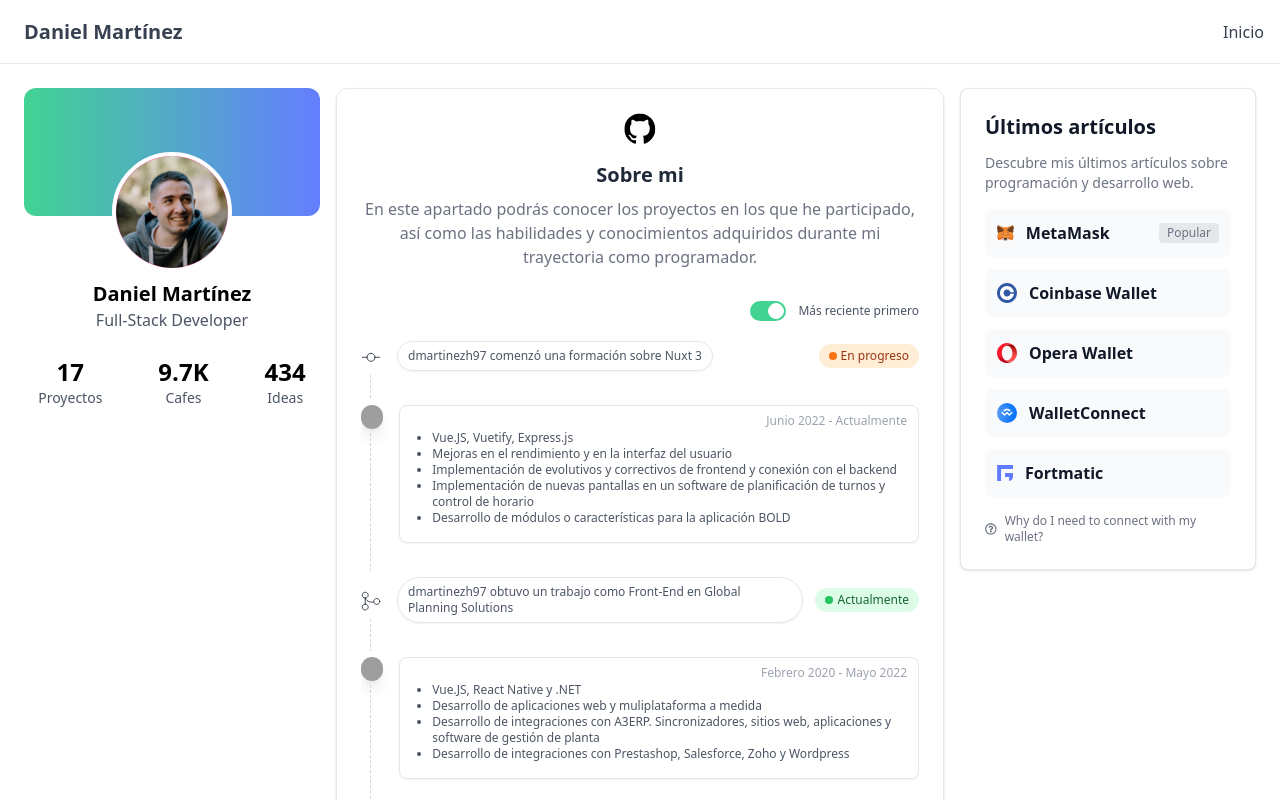
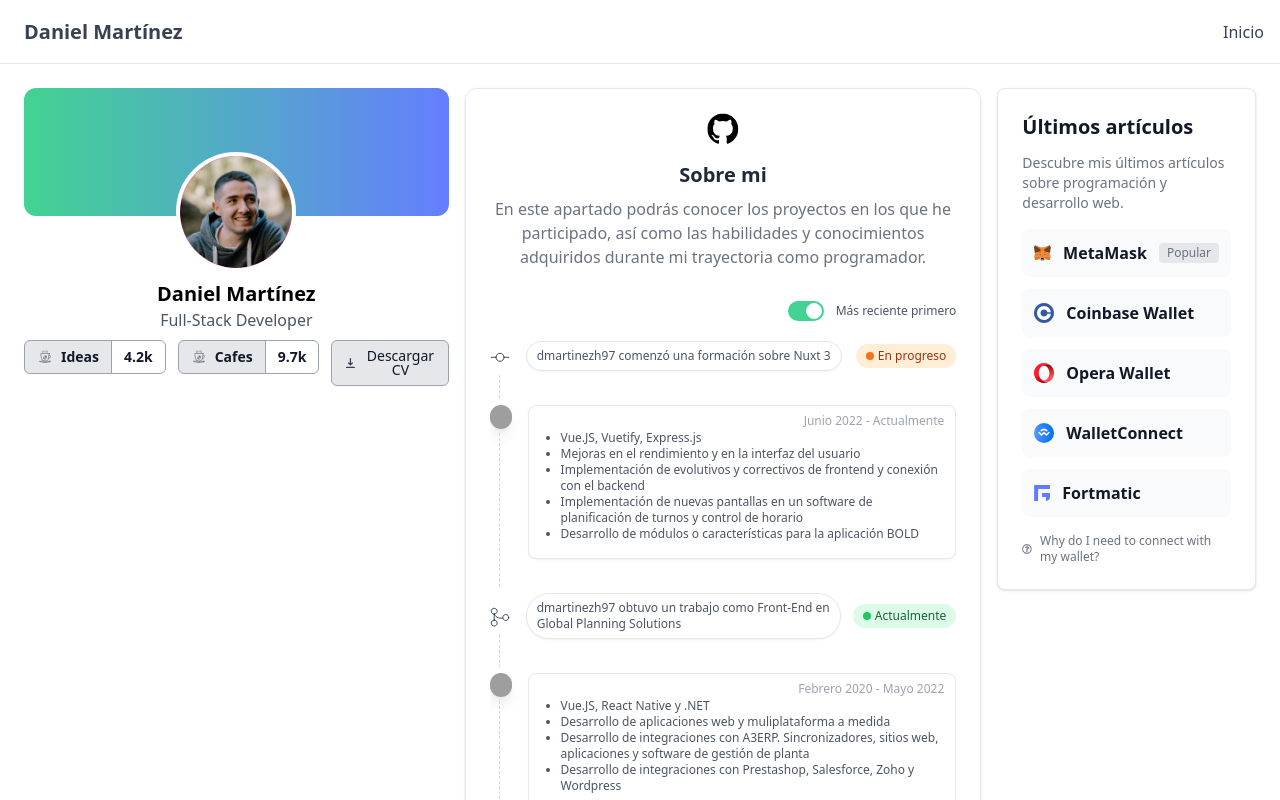
Before and after one commit to dmartinezh97/portafolio, a Nuxt app: page / in a window 1280 px wide. Shown: the top 800 px of the page. Built offline with nearby package versions, Linux system fonts and the light colour scheme; grey boxes are pictures that could not be loaded.

Commit message:
Añadir github buttons

```diff
--- a/components/Informacion.vue
+++ b/components/Informacion.vue
@@ -1,5 +1,5 @@
 <template>
-    <div>
+    <div class="grid gap-y-2">
         <CardsMiPerfil></CardsMiPerfil>
     </div>
 </template>
--- /dev/null
+++ b/components/cards/MiGithubButtons.vue
@@ -0,0 +1,56 @@
+<template>
+    <ul class="flex flex-col items-start space-y-4 md:flex-row md:space-y-0 md:space-x-3">
+        <li class="flex text-sm leading-none text-gray-900">
+            <button
+                class="flex items-center px-3 py-2 space-x-2 bg-gray-200 border border-gray-400 rounded-l-md hover:bg-gray-300 focus:bg-gray-300 focus:outline-none">
+
+                <svg viewBox="0 0 64 64" xmlns="http://www.w3.org/2000/svg" class="w-4 h-4 text-gray-700"
+                    xml:space="preserve"
+                    style="fill-rule:evenodd;clip-rule:evenodd;stroke-linecap:round;stroke-linejoin:round;stroke-miterlimit:2">
+                    <path style="fill:none" d="M0 0h64v64H0z" />
+                    <path
+                        d="M48.594 18H15.259l2.07 17.946a14.693 14.693 0 0 0 14.596 13.008h.003c7.462 0 13.739-5.595 14.595-13.008L48.594 18zM23 14s.269-2.471-1-5M41 14s-.269-2.471 1-5M28.488 12s.269-2.471-1-5M35.512 12s-.269-2.471 1-5M50.064 51.301a3.118 3.118 0 0 1-1.423.344h-3.967c-.887 0-1.732.379-2.322 1.04l-.246.275A3.114 3.114 0 0 1 39.783 54H24.069a3.114 3.114 0 0 1-2.323-1.04l-.245-.275a3.117 3.117 0 0 0-2.323-1.04h-3.966c-.495 0-.983-.118-1.423-.344l-4.571-2.347h45.416l-4.57 2.347z"
+                        style="fill:none;stroke:#444f58;stroke-width:2px" />
+                    <path
+                        d="m47.491 27.612 2.489-1.494a2.644 2.644 0 0 1 4.003 2.282c-.082 3.567-1.442 8.282-7.735 9.927M34.427 28.597c-1.132 3.006-.934 3.955-4.316 6.91-1.538 1.343-2.249 3.042-2.533 4.621l-.11-.043c-2.147-1.24-2.381-4.86-.522-8.079 1.858-3.22 5.11-4.827 7.257-3.588l.224.179zM36.778 29.905c1.937 1.332 2.087 4.801.298 7.9-1.833 3.174-5.019 4.781-7.147 3.63.284-1.578.995-3.278 2.532-4.621 3.383-2.954 3.185-3.904 4.317-6.909z"
+                        style="fill:none;stroke:#444f58;stroke-width:2px" />
+                </svg>
+                <span class="font-semibold">Ideas</span>
+            </button>
+            <a class="flex items-center -ml-px px-3 py-2 font-semibold border border-gray-400 rounded-r-md"
+                href="#_">4.2k</a>
+        </li>
+        <li class="flex text-sm leading-none text-gray-900">
+            <button
+                class="flex items-center px-3 py-2 space-x-2 bg-gray-200 border border-gray-400 rounded-l-md hover:bg-gray-300 focus:bg-gray-300 focus:outline-none">
+
+                <svg viewBox="0 0 64 64" xmlns="http://www.w3.org/2000/svg" class="w-4 h-4 text-gray-700"
+                    xml:space="preserve"
+                    style="fill-rule:evenodd;clip-rule:evenodd;stroke-linecap:round;stroke-linejoin:round;stroke-miterlimit:2">
+                    <path style="fill:none" d="M0 0h64v64H0z" />
+                    <path
+                        d="M48.594 18H15.259l2.07 17.946a14.693 14.693 0 0 0 14.596 13.008h.003c7.462 0 13.739-5.595 14.595-13.008L48.594 18zM23 14s.269-2.471-1-5M41 14s-.269-2.471 1-5M28.488 12s.269-2.471-1-5M35.512 12s-.269-2.471 1-5M50.064 51.301a3.118 3.118 0 0 1-1.423.344h-3.967c-.887 0-1.732.379-2.322 1.04l-.246.275A3.114 3.114 0 0 1 39.783 54H24.069a3.114 3.114 0 0 1-2.323-1.04l-.245-.275a3.117 3.117 0 0 0-2.323-1.04h-3.966c-.495 0-.983-.118-1.423-.344l-4.571-2.347h45.416l-4.57 2.347z"
+                        style="fill:none;stroke:#444f58;stroke-width:2px" />
+                    <path
+                        d="m47.491 27.612 2.489-1.494a2.644 2.644 0 0 1 4.003 2.282c-.082 3.567-1.442 8.282-7.735 9.927M34.427 28.597c-1.132 3.006-.934 3.955-4.316 6.91-1.538 1.343-2.249 3.042-2.533 4.621l-.11-.043c-2.147-1.24-2.381-4.86-.522-8.079 1.858-3.22 5.11-4.827 7.257-3.588l.224.179zM36.778 29.905c1.937 1.332 2.087 4.801.298 7.9-1.833 3.174-5.019 4.781-7.147 3.63.284-1.578.995-3.278 2.532-4.621 3.383-2.954 3.185-3.904 4.317-6.909z"
+                        style="fill:none;stroke:#444f58;stroke-width:2px" />
+                </svg>
+                <span class="font-semibold">Cafes</span>
+            </button>
+            <a class="flex items-center -ml-px px-3 py-2 font-semibold border border-gray-400 rounded-r-md"
+                href="#_">9.7k</a>
+        </li>
+        <li class="text-gray-900">
+            <button
+                class="flex items-center px-3 py-2 space-x-2 text-sm leading-none bg-gray-200 border border-gray-400 rounded-md rounded-md hover:bg-gray-300 focus:outline-none focus:bg-gray-300">
+                <svg xmlns="http://www.w3.org/2000/svg" class="w-4 h-4 text-gray-700" viewBox="0 0 20 20"
+                    fill="currentColor">
+                    <path fill-rule="evenodd"
+                        d="M3 17a1 1 0 011-1h12a1 1 0 110 2H4a1 1 0 01-1-1zm3.293-7.707a1 1 0 011.414 0L9 10.586V3a1 1 0 112 0v7.586l1.293-1.293a1 1 0 111.414 1.414l-3 3a1 1 0 01-1.414 0l-3-3a1 1 0 010-1.414z"
+                        clip-rule="evenodd" />
+                </svg>
+                <span>Descargar CV</span>
+            </button>
+        </li>
+    </ul>
+</template>
--- a/components/cards/MiPerfil.vue
+++ b/components/cards/MiPerfil.vue
@@ -1,8 +1,17 @@
 <template>
     <div
-        class="relative flex flex-col items-center rounded-[20px] mx-auto bg-white bg-clip-border">
+        class="relative flex flex-col items-center rounded-[20px] bg-white bg-clip-border">
         <div class="relative flex h-32 w-full justify-center rounded-xl bg-cover">
-            <div class="w-full h-32 rounded-xl bg-gradient-to-r from-[#42d392] to-[#647eff]"></div>
+            <div class="w-full h-32 rounded-xl bg-gradient-to-r from-[#42d392] to-[#647eff]">
+                <!-- Botón descargar CV -->
+                <!-- https://codepen.io/paulkoeckdev/pen/MWmvbJK -->
+                <!-- <div class="flex justify-end p-1 px-2">
+                    <button type="button" class="px-2 py-1 bg-white/40 rounded-md text-white outline-none focus:ring-4 shadow-lg transform active:scale-x-75 transition-transform flex">
+                        <IconsIconDownload></IconsIconDownload>
+                        <span>Descargar CV</span>
+                    </button>
+                </div> -->
+            </div>
             <!-- <img alt="Degradado" src='https://horizon-tailwind-react-git-tailwind-components-horizon-ui.vercel.app/static/media/banner.ef572d78f29b0fee0a09.png'
                 class="absolute flex h-32 w-full justify-center rounded-xl bg-cover"> -->
             <div
@@ -16,7 +25,8 @@
             </h4>
             <p class="text-base font-normal text-gray-600">Full-Stack Developer</p>
         </div>
-        <div class="mt-6 mb-3 flex gap-14 md:!gap-14">
+        <CardsMiGithubButtons class="mt-2"></CardsMiGithubButtons>
+        <!-- <div class="mt-6 mb-3 flex gap-14 md:!gap-14">
             <div class="flex flex-col items-center justify-center">
                 <p class="text-2xl font-bold text-navy-700">17</p>
                 <p class="text-sm font-normal text-gray-600">Proyectos</p>
@@ -33,6 +43,6 @@
                 </p>
                 <p class="text-sm font-normal text-gray-600">Ideas</p>
             </div>
-        </div>
+        </div> -->
     </div>
 </template>
--- /dev/null
+++ b/components/icons/IconDownload.vue
@@ -0,0 +1,10 @@
+<template>
+    <svg width="24" height="24" fill="none" viewBox="0 0 24 24">
+        <path stroke="currentColor" stroke-linecap="round" stroke-linejoin="round" stroke-width="1.5"
+            d="M4.75 14.75V16.25C4.75 17.9069 6.09315 19.25 7.75 19.25H16.25C17.9069 19.25 19.25 17.9069 19.25 16.25V14.75">
+        </path>
+        <path stroke="currentColor" stroke-linecap="round" stroke-linejoin="round" stroke-width="1.5" d="M12 14.25L12 4.75">
+        </path>
+        <path stroke="currentColor" stroke-linecap="round" stroke-linejoin="round" stroke-width="1.5"
+            d="M8.75 10.75L12 14.25L15.25 10.75"></path>
+</svg></template>
```
